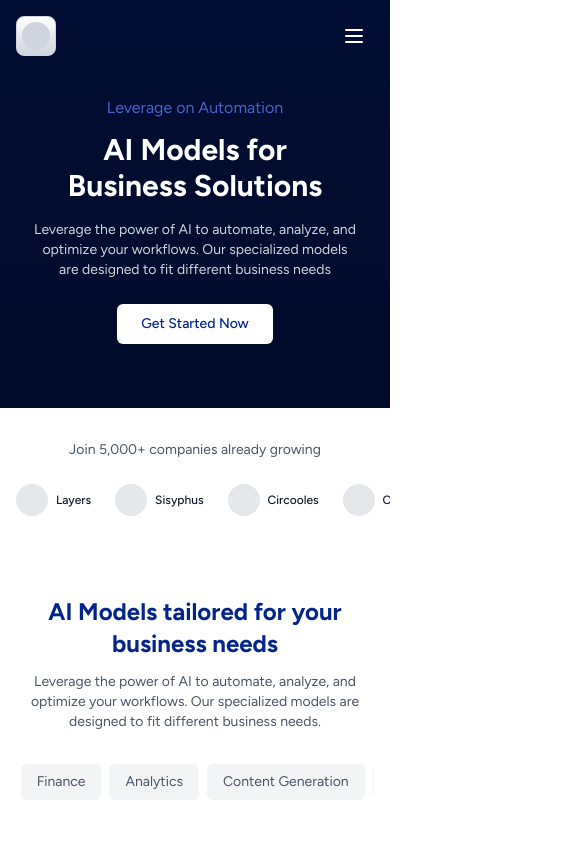
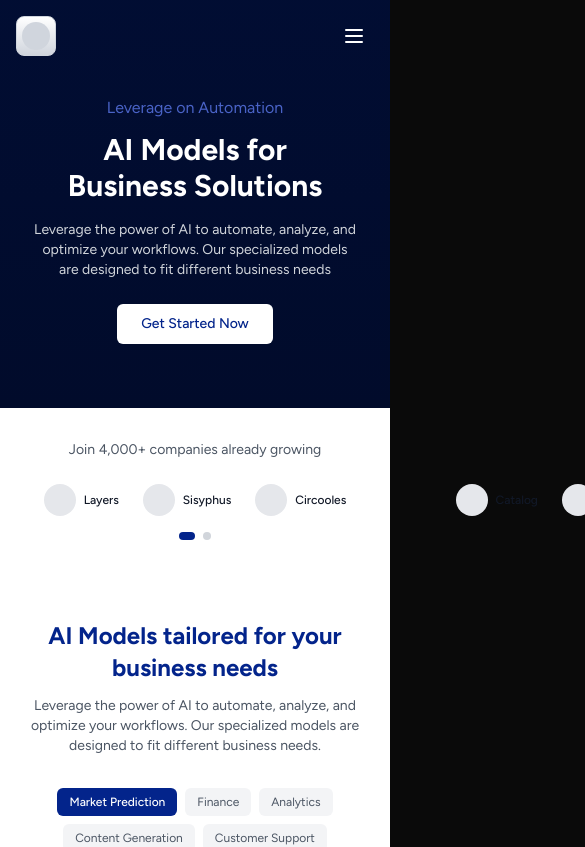
Before and after one commit to Jedidiah5/Alpharitm-Investments, a Next.js app: page / in a window 390 px wide. Shown: the top 847 px of the page, 585 px wide, since content can reach past the window. Built offline with nearby package versions, Linux system fonts and the light colour scheme.

Commit message:
Smaller screen adjustemnts

```diff
--- a/src/app/components/BusinessModels.tsx
+++ b/src/app/components/BusinessModels.tsx
@@ -129,14 +129,13 @@ export default function BusinessModels() {
         </div>
 
         {/* Tab Navigation */}
-        <div className="flex flex-nowrap md:flex-wrap overflow-x-auto scrollbar-hide gap-2 md:gap-3 mb-8 md:mb-12 pb-2 md:pb-0 justify-center">
-          <div className="inline-flex gap-2 md:gap-3">
+        <div className="flex flex-wrap justify-center gap-2 md:gap-3 mb-8 md:mb-12">
           {tabs.map((tab, index) => (
             <motion.button
               key={tab.id}
               onClick={() => handleTabClick(index)}
               className={`
-                  px-4 py-2 rounded-md text-sm whitespace-nowrap transition-all duration-300
+                px-3 md:px-4 py-1.5 md:py-2 rounded-md text-xs md:text-sm transition-all duration-300
                 ${index === activeIndex
                   ? 'bg-[#03248b] text-white font-medium'
                   : 'bg-gray-100 text-gray-600 hover:bg-gray-200'
@@ -149,7 +148,6 @@ export default function BusinessModels() {
               {tab.label}
             </motion.button>
           ))}
-          </div>
         </div>
 
         {/* Carousel */}
--- a/src/app/components/CompanyLogos.tsx
+++ b/src/app/components/CompanyLogos.tsx
@@ -1,37 +1,92 @@
-import React from 'react';
+import React, { useState } from 'react';
+import { motion, AnimatePresence } from 'framer-motion';
 
 export default function CompanyLogos() {
+  const [currentSlide, setCurrentSlide] = useState(0);
+  const totalSlides = 2; // We'll show 3 logos per slide on mobile
+
+  const logos = [
+    { name: 'Layers' },
+    { name: 'Sisyphus' },
+    { name: 'Circooles' },
+    { name: 'Catalog' },
+    { name: 'Quotient' }
+  ];
+
+  const handleSwipe = (direction: number) => {
+    setCurrentSlide(prev => {
+      const next = prev + direction;
+      if (next < 0) return totalSlides - 1;
+      if (next >= totalSlides) return 0;
+      return next;
+    });
+  };
+
   return (
-    <div className="w-full max-w-7xl mx-auto px-4 overflow-x-auto scrollbar-hide pb-0 md:overflow-x-visible">
-      <div className="flex flex-nowrap md:flex-wrap justify-start md:justify-between items-center gap-6 md:gap-8 w-full min-w-[600px] md:min-w-0">
-        {/* First Logo - Layers */}
-        <div className="flex items-center gap-2 md:gap-3 shrink-0">
-          <div className="relative w-[32px] md:w-[40px] h-[32px] md:h-[40px] bg-gray-200 rounded-full opacity-0 animate-fade-in" />
-          <span className="text-xs md:text-sm text-gray-900 font-medium opacity-0 animate-fade-in [animation-delay:100ms] whitespace-nowrap">Layers</span>
+    <div className="w-full max-w-7xl mx-auto px-4">
+      {/* Desktop View */}
+      <div className="hidden md:flex md:flex-wrap justify-between items-center gap-8 w-full">
+        {logos.map((logo, index) => (
+          <div key={logo.name} className="flex items-center gap-3 shrink-0">
+            <div className="relative w-[40px] h-[40px] bg-gray-200 rounded-full opacity-0 animate-fade-in" style={{ animationDelay: `${index * 200}ms` }} />
+            <span className="text-sm text-gray-900 font-medium opacity-0 animate-fade-in whitespace-nowrap" style={{ animationDelay: `${(index * 200) + 100}ms` }}>{logo.name}</span>
+          </div>
+        ))}
+      </div>
+
+      {/* Mobile View with Carousel */}
+      <div className="md:hidden relative">
+        <div
+          className="flex transition-transform duration-300 ease-in-out"
+          style={{ transform: `translateX(-${currentSlide * 100}%)` }}
+          onTouchStart={(e) => {
+            const touch = e.touches[0];
+            const startX = touch.clientX;
+
+            const handleTouchMove = (e: TouchEvent) => {
+              const touch = e.touches[0];
+              const diff = startX - touch.clientX;
+              if (Math.abs(diff) > 50) {
+                handleSwipe(diff > 0 ? 1 : -1);
+                document.removeEventListener('touchmove', handleTouchMove);
+              }
+            };
+
+            document.addEventListener('touchmove', handleTouchMove, { once: true });
+          }}
+        >
+          {/* First Slide */}
+          <div className="flex gap-6 min-w-full justify-center">
+            {logos.slice(0, 3).map((logo, index) => (
+              <div key={logo.name} className="flex items-center gap-2">
+                <div className="relative w-[32px] h-[32px] bg-gray-200 rounded-full opacity-0 animate-fade-in" style={{ animationDelay: `${index * 200}ms` }} />
+                <span className="text-xs text-gray-900 font-medium opacity-0 animate-fade-in whitespace-nowrap" style={{ animationDelay: `${(index * 200) + 100}ms` }}>{logo.name}</span>
+              </div>
+            ))}
+          </div>
+          {/* Second Slide */}
+          <div className="flex gap-6 min-w-full justify-center">
+            {logos.slice(3).map((logo, index) => (
+              <div key={logo.name} className="flex items-center gap-2">
+                <div className="relative w-[32px] h-[32px] bg-gray-200 rounded-full opacity-0 animate-fade-in" style={{ animationDelay: `${index * 200}ms` }} />
+                <span className="text-xs text-gray-900 font-medium opacity-0 animate-fade-in whitespace-nowrap" style={{ animationDelay: `${(index * 200) + 100}ms` }}>{logo.name}</span>
+              </div>
+            ))}
+          </div>
         </div>
 
-        {/* Second Logo - Sisyphus */}
-        <div className="flex items-center gap-2 md:gap-3 shrink-0">
-          <div className="relative w-[32px] md:w-[40px] h-[32px] md:h-[40px] bg-gray-200 rounded-full opacity-0 animate-fade-in [animation-delay:200ms]" />
-          <span className="text-xs md:text-sm text-gray-900 font-medium opacity-0 animate-fade-in [animation-delay:300ms] whitespace-nowrap">Sisyphus</span>
-        </div>
-
-        {/* Third Logo - Circooles */}
-        <div className="flex items-center gap-2 md:gap-3 shrink-0">
-          <div className="relative w-[32px] md:w-[40px] h-[32px] md:h-[40px] bg-gray-200 rounded-full opacity-0 animate-fade-in [animation-delay:400ms]" />
-          <span className="text-xs md:text-sm text-gray-900 font-medium opacity-0 animate-fade-in [animation-delay:500ms] whitespace-nowrap">Circooles</span>
-        </div>
-
-        {/* Fourth Logo - Catalog */}
-        <div className="flex items-center gap-2 md:gap-3 shrink-0">
-          <div className="relative w-[32px] md:w-[40px] h-[32px] md:h-[40px] bg-gray-200 rounded-full opacity-0 animate-fade-in [animation-delay:600ms]" />
-          <span className="text-xs md:text-sm text-gray-900 font-medium opacity-0 animate-fade-in [animation-delay:700ms] whitespace-nowrap">Catalog</span>
-        </div>
-
-        {/* Fifth Logo - Quotient */}
-        <div className="flex items-center gap-2 md:gap-3 shrink-0">
-          <div className="relative w-[32px] md:w-[40px] h-[32px] md:h-[40px] bg-gray-200 rounded-full opacity-0 animate-fade-in [animation-delay:800ms]" />
-          <span className="text-xs md:text-sm text-gray-900 font-medium opacity-0 animate-fade-in [animation-delay:900ms] whitespace-nowrap">Quotient</span>
+        {/* Carousel Dots */}
+        <div className="flex justify-center gap-2 mt-4">
+          {[...Array(totalSlides)].map((_, index) => (
+            <button
+              key={index}
+              onClick={() => setCurrentSlide(index)}
+              className={`w-2 h-2 rounded-full transition-all duration-300 ${
+                currentSlide === index ? 'bg-[#03248b] w-4' : 'bg-gray-300'
+              }`}
+              aria-label={`Go to slide ${index + 1}`}
+            />
+          ))}
         </div>
       </div>
     </div>
--- a/src/app/page.tsx
+++ b/src/app/page.tsx
@@ -116,7 +116,7 @@ export default function Home() {
       {/* Partners Section */}
       <section className="py-8 md:py-12 bg-white text-black">
         <div className="container mx-auto">
-          <p className="text-center text-gray-600 text-sm md:text-base mb-6 md:mb-8">Join 5,000+ companies already growing</p>
+          <p className="text-center text-gray-600 text-sm md:text-base mb-6 md:mb-8">Join 4,000+ companies already growing</p>
           <CompanyLogos />
         </div>
       </section>
```
Lines whose indentation alone changed are shown as unchanged.
